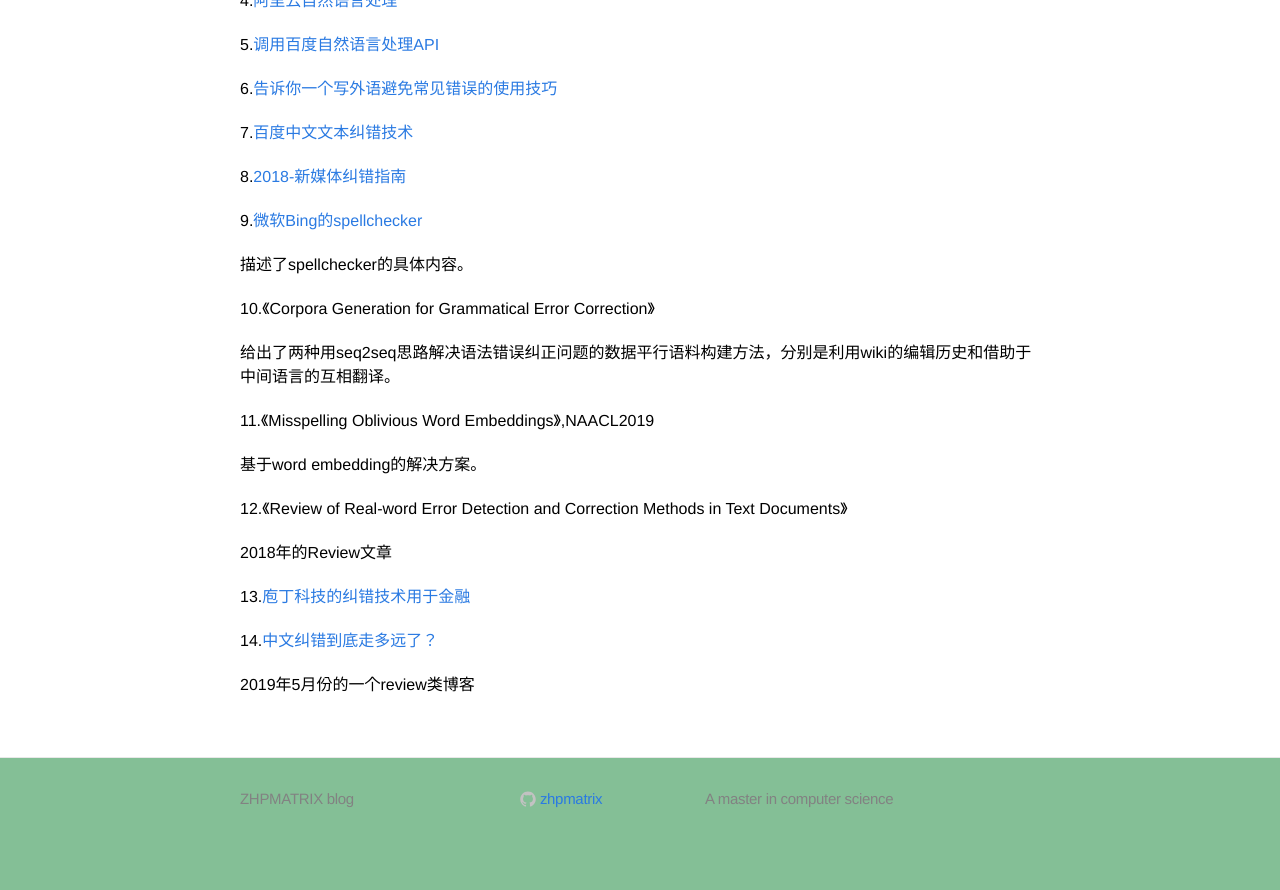
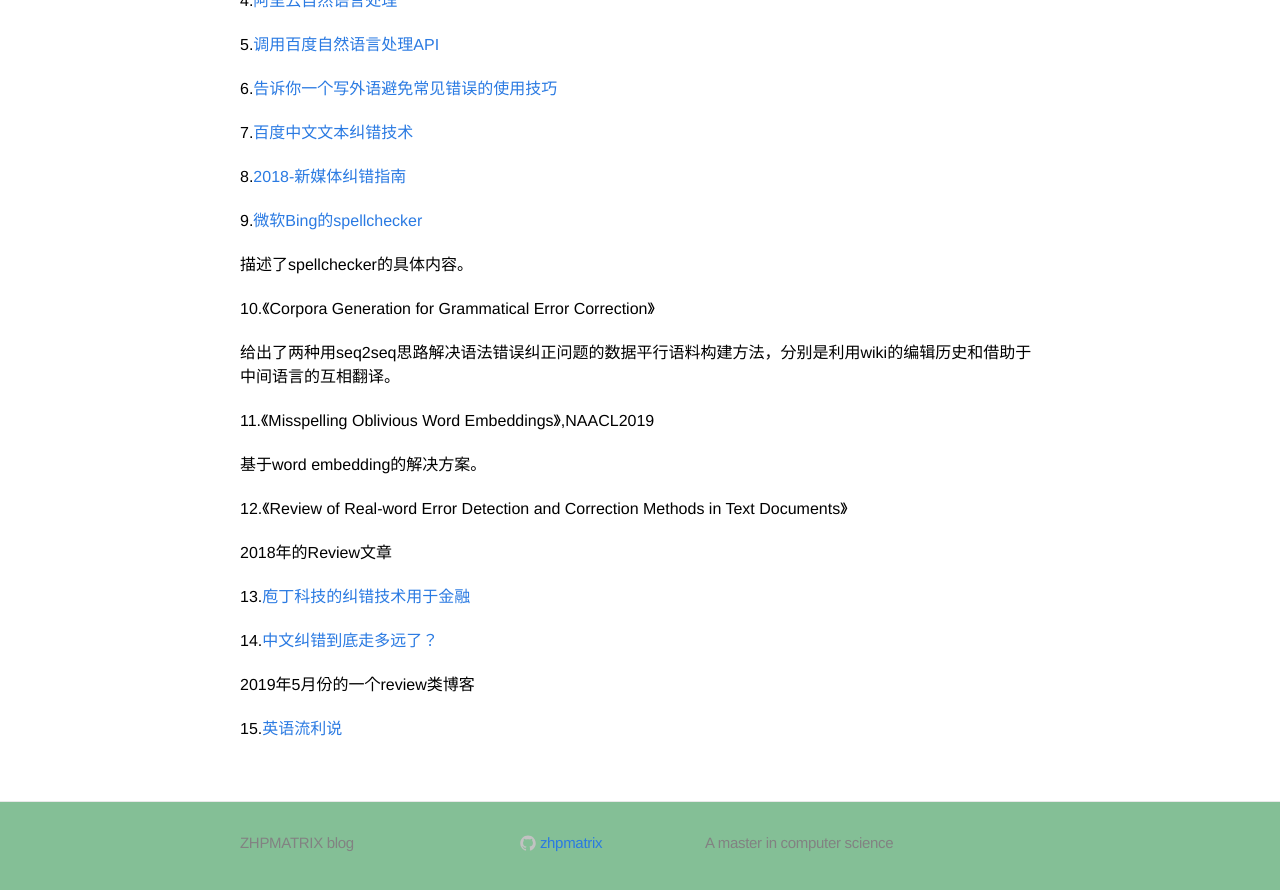
Before and after one commit to zhpmatrix/zhpmatrix.github.io, a Jekyll site: the page built from _posts/2019-02-01-rethinking-spellchecker.md, in a window 1280 px wide and 900 px high, scrolled down 3114 px. Shown: the top 890 px of the window. Built offline with Jekyll 4.4.1, drawn with Linux system fonts in a browser that asks for light colours; comment, search, counter and statistics services are not loaded; before the commit the page ends 3970 px from its top, so only the background shows below that.

Commit message:
add new ref

```diff
--- a/_posts/2019-02-01-rethinking-spellchecker.md
+++ b/_posts/2019-02-01-rethinking-spellchecker.md
@@ -147,3 +147,5 @@ for text in text_list:
 14.[中文纠错到底走多远了？](https://cloud.tencent.com/developer/article/1435917)
 
 2019年5月份的一个review类博客
+
+15.[英语流利说](2019-02-01-rethinking-spellchecker)
```
